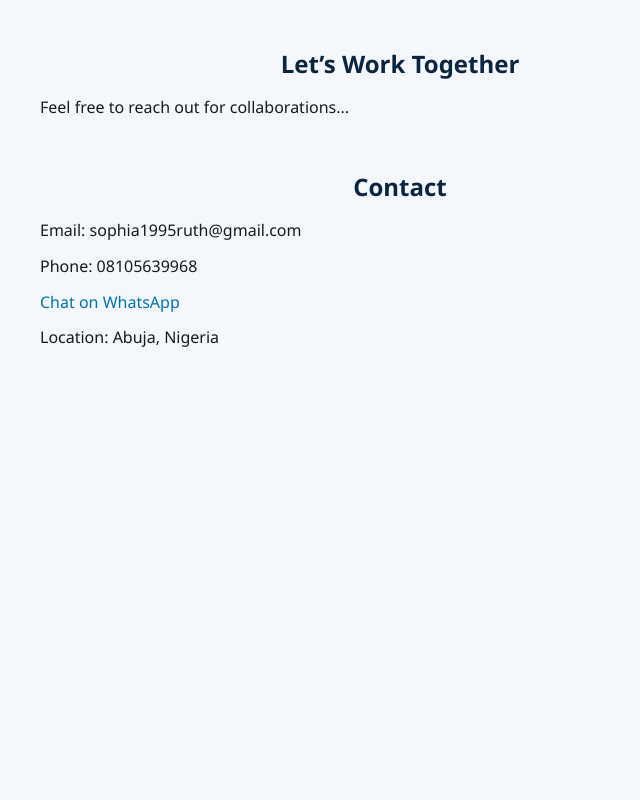
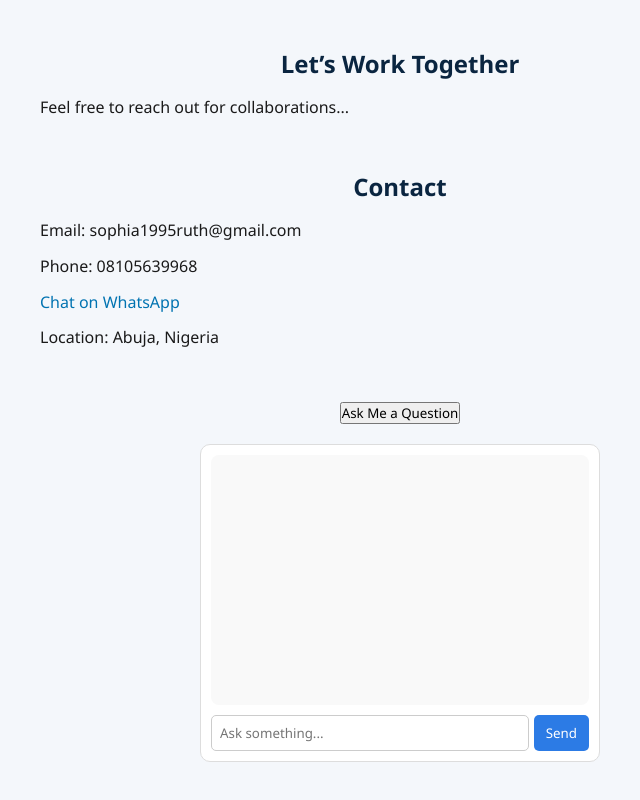
Before and after one commit to Onyinyechukwuruthmary/Onyinyechukwuruthmary.github.io, a plain HTML site: page index.html in a window 1280 px wide. Shown: the part 3437-4237 px from the top of the page, without its empty margins (240-880 px from the left). Before the commit the page ends 3908 px from the top, so only its background shows below. Drawn offline with Linux system fonts and the light colour scheme.

Commit message:
Update index.html

```diff
--- a/index.html
+++ b/index.html
@@ -134,7 +134,18 @@
   <p><a href="https://wa.me/2348105639968" target="_blank">Chat on WhatsApp</a></p>
   <p>Location: Abuja, Nigeria</p>
 </section>
+<button class="toggle-btn">Ask Me a Question</button>
+<div class="content">
 
+  <div class="chatbot-box">
+  <div id="chat-box"></div>
+
+
+  <div class="input-area">
+    <input type="text" id="user-input" placeholder="Ask something..." />
+    <button onclick="sendMessage()">Send</button>
+  </div>
+</div>
 </div>
 </div>
 
```
